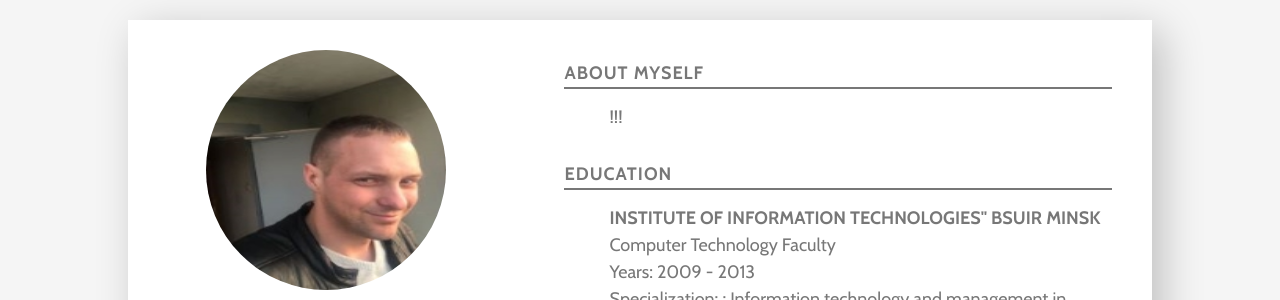
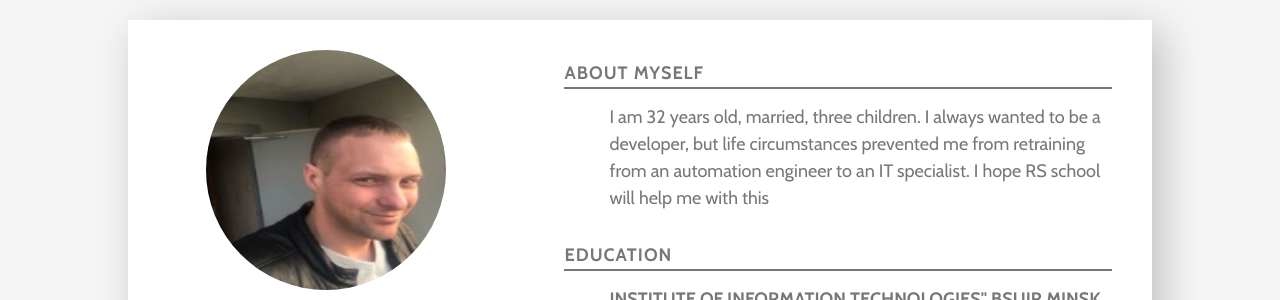
Before and after one commit to Humagets/rsschool-cv, a plain HTML site: page index.html in a window 1280 px wide. Shown: the top 300 px of the page. Drawn offline with nearby package versions, Linux system fonts and the light colour scheme.

Commit message:
docs: update

```diff
--- a/index.html
+++ b/index.html
@@ -70,7 +70,9 @@
           <div class="sub-header">
           <h3>About Myself</h3>
           </div>
-          <p>!!!</p>
+          <p>I am 32 years old, married, three children. I always wanted to be a developer,
+            but life circumstances prevented me from retraining from an automation engineer to an IT specialist.
+            I hope RS school will help me with this</p>
         </section>
         <section class="education">
           <div class="sub-header">
```
